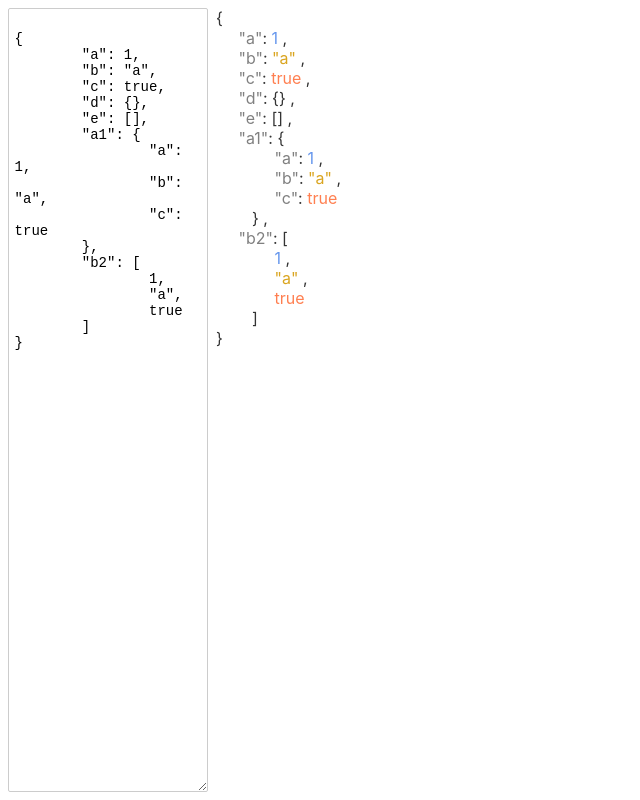
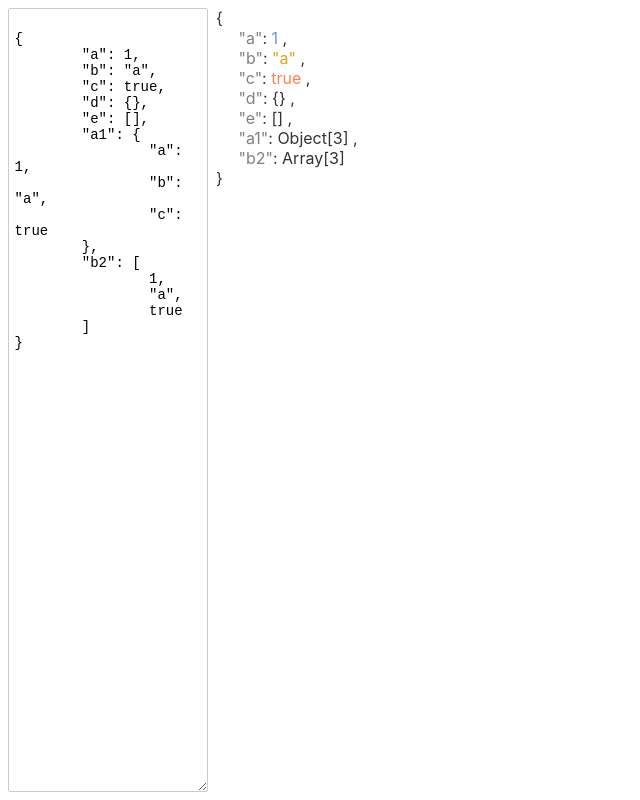
Before and after one commit to leavesster/jsonpath-generator, a Svelte app: page / in a window 1280 px wide. Shown: the whole page, without its empty margins (0-640 px from the left). Built offline with nearby package versions, Linux system fonts and the light colour scheme.

Commit message:
support fold

```diff
--- a/src/List.svelte
+++ b/src/List.svelte
@@ -11,14 +11,21 @@
 
     export let items: ArrayType;
     export let level: number = 0;
+    export let fold: boolean = level !== 0;
     const space = " ".repeat(level * 4);
+
+    function click() {
+        fold = !fold
+    }
 
 </script>
 
 {#if items.length === 0}
 <span>{"[]"}</span>
+{:else if fold === true}
+<span on:click={click} style="cursor:pointer;">Array[{items.length}]</span>
 {:else}
-<span>{"["}<br></span>
+<span on:click={click} style="cursor:pointer;">{"["}<br></span>
     {#each items as item, i}
         {#if isArray(item)}
             <svelte:self items={item} level={level + 1}></svelte:self>
--- a/src/Obj.svelte
+++ b/src/Obj.svelte
@@ -13,9 +13,14 @@
     export let object: ObjType;
     export let level: number = 0;
     export let inList: boolean = false;
+    export let fold: boolean = level !== 0;
     const space = " ".repeat(level * 4);
 
     $: keys = Object.keys(object || {});
+
+    function click() {
+        fold = !fold
+    }
 </script>
 
 {#if inList}
@@ -23,8 +28,10 @@
 {/if}
 {#if keys.length === 0}
 <span>{"{}"}</span>
+{:else if fold === true}
+<span on:click={click} style="cursor:pointer;">Object[{keys.length}]</span>
 {:else}
-<span>{"{"}</span>
+<span on:click={click} style="cursor:pointer;">{"{"}</span>
     <br>
     {#each keys as key, i}
         <Kv key={key} value={object[key]} level={level + 1}></Kv>
```
